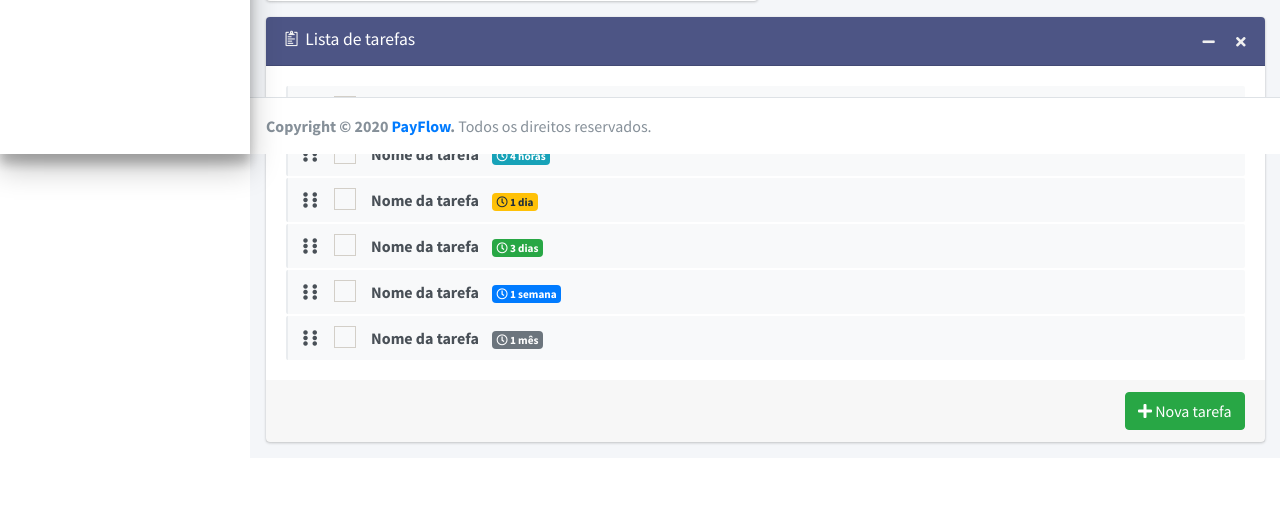
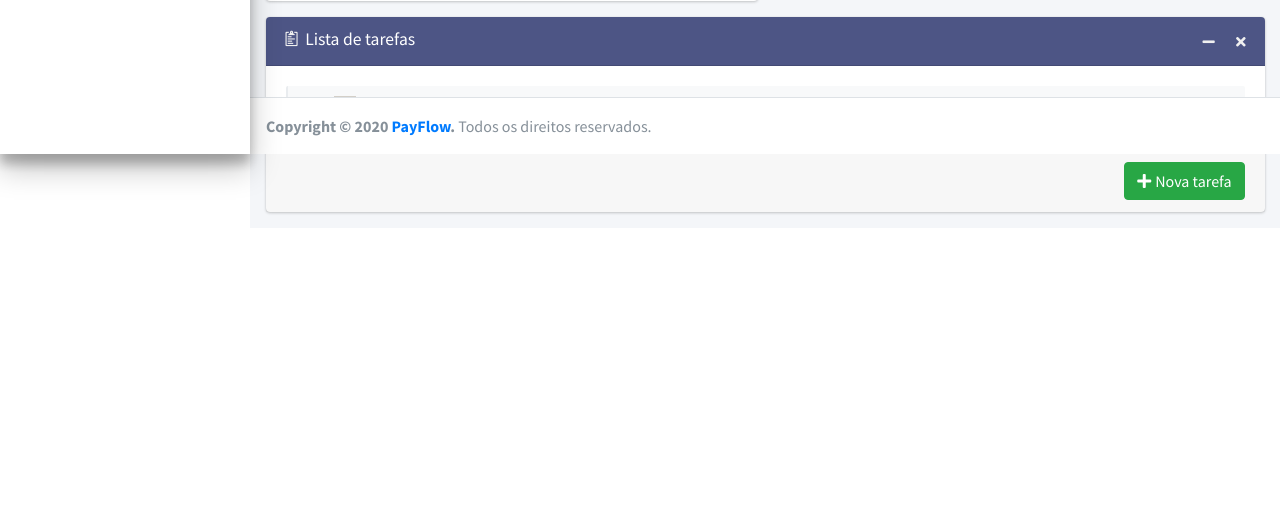
Before and after one commit to arthurmgb/payflow, a PHP site: page /payflow/ in a window 1280 px wide. Shown: the part 646-1161 px from the top of the page. After the commit the page ends 861 px from the top, so only its background shows below. Run offline with PHP 8.4, Linux system fonts and the light colour scheme; the visitor is signed in with stand-in values (Sample User, id 1); some libraries are stand-ins or nearby versions.

Commit message:
Update 05/10

```diff
--- a/dist/css/style.css
+++ b/dist/css/style.css
@@ -134,3 +134,10 @@ tbody tr:hover{
     color: #4d5585;
     background-color: transparent;
 }
+.info a{
+    border-bottom: 2px solid transparent;
+    transition: all 0.2s;
+}
+.info a:hover{
+    border-bottom: 2px solid #4d5585;
+}
--- a/index.php
+++ b/index.php
@@ -317,95 +317,46 @@
                       <i class="fas fa-trash"></i>
                     </div>
                   </li>
-                  <li>
-                    <span class="handle">
-                      <i class="fas fa-ellipsis-v"></i>
-                      <i class="fas fa-ellipsis-v"></i>
-                    </span>
-                    <div  class="icheck-primary d-inline ml-2">
-                      <input type="checkbox" value="" name="todo2" id="todoCheck2">
-                      <label for="todoCheck2"></label>
-                    </div>
-                    <span class="text">Nome da tarefa</span>
-                    <small class="badge badge-info"><i class="far fa-clock"></i> 4 horas</small>
-                    <div class="tools">
-                      <i class="fas fa-edit"></i>
-                      <i class="fas fa-trash"></i>
-                    </div>
-                  </li>
-                  <li>
-                    <span class="handle">
-                      <i class="fas fa-ellipsis-v"></i>
-                      <i class="fas fa-ellipsis-v"></i>
-                    </span>
-                    <div  class="icheck-primary d-inline ml-2">
-                      <input type="checkbox" value="" name="todo3" id="todoCheck3">
-                      <label for="todoCheck3"></label>
-                    </div>
-                    <span class="text">Nome da tarefa</span>
-                    <small class="badge badge-warning"><i class="far fa-clock"></i> 1 dia</small>
-                    <div class="tools">
-                      <i class="fas fa-edit"></i>
-                      <i class="fas fa-trash"></i>
-                    </div>
-                  </li>
-                  <li>
-                    <span class="handle">
-                      <i class="fas fa-ellipsis-v"></i>
-                      <i class="fas fa-ellipsis-v"></i>
-                    </span>
-                    <div  class="icheck-primary d-inline ml-2">
-                      <input type="checkbox" value="" name="todo4" id="todoCheck4">
-                      <label for="todoCheck4"></label>
-                    </div>
-                    <span class="text">Nome da tarefa</span>
-                    <small class="badge badge-success"><i class="far fa-clock"></i> 3 dias</small>
-                    <div class="tools">
-                      <i class="fas fa-edit"></i>
-                      <i class="fas fa-trash"></i>
-                    </div>
-                  </li>
-                  <li>
-                    <span class="handle">
-                      <i class="fas fa-ellipsis-v"></i>
-                      <i class="fas fa-ellipsis-v"></i>
-                    </span>
-                    <div  class="icheck-primary d-inline ml-2">
-                      <input type="checkbox" value="" name="todo5" id="todoCheck5">
-                      <label for="todoCheck5"></label>
-                    </div>
-                    <span class="text">Nome da tarefa</span>
-                    <small class="badge badge-primary"><i class="far fa-clock"></i> 1 semana</small>
-                    <div class="tools">
-                      <i class="fas fa-edit"></i>
-                      <i class="fas fa-trash"></i>
-                    </div>
-                  </li>
-                  <li>
-                    <span class="handle">
-                      <i class="fas fa-ellipsis-v"></i>
-                      <i class="fas fa-ellipsis-v"></i>
-                    </span>
-                    <div  class="icheck-primary d-inline ml-2">
-                      <input type="checkbox" value="" name="todo6" id="todoCheck6">
-                      <label for="todoCheck6"></label>
-                    </div>
-                    <span class="text">Nome da tarefa</span>
-                    <small class="badge badge-secondary"><i class="far fa-clock"></i> 1 mês</small>
-                    <div class="tools">
-                      <i class="fas fa-edit"></i>
-                      <i class="fas fa-trash"></i>
-                    </div>
-                  </li>
                 </ul>
               </div>
               <!-- /.card-body -->
               <div class="card-footer clearfix">
-                <button type="button" class="btn btn-success float-right"><i class="fas fa-plus"></i> Nova tarefa</button>
+                <button type="button" class="btn btn-success float-right" data-toggle="modal" data-target="#taskmodal"><i class="fas fa-plus mr-1"></i>Nova tarefa</button>
               </div>
             </div>
               </div>
-          </div>
+              </div>
+              <div class="row">
+              <div class="col-12">
+                <div class="modal fade" id="taskmodal" tabindex="-1" aria-labelledby="exampleModalLabel" aria-hidden="true">
+                  <div class="modal-dialog modal-dialog-centered">
+                    <div class="modal-content">
+                      <div class="modal-header card-payflow">
+                        <h5 class="modal-title" id="exampleModalLabel"><i class="ion ion-clipboard mr-1"></i> Adicionar tarefa</h5>
+                        <button type="button" class="close" data-dismiss="modal" aria-label="Close">
+                          <i aria-hidden="true" class="fas fa-times-circle"></i>
+                        </button>
+                      </div>
+                      <div class="modal-body">
+                        <div class="container-fluid">
+                          <div class="row">
+                            <div class="col-12">
+                              <form action="">
+                            <input name="title" class="form-control" type="text" placeholder="Digite o nome da tarefa...">
+                            </div>
+                          </div>
+                        </div>
+                      </div>
+                      <div class="modal-footer" style="background-color: #F7F7F7;">
+                        <button type="button" class="btn btn-secondary" data-dismiss="modal">Fechar</button>
+                        <button type="submit" class="btn btn-success"><i class="fas fa-plus mr-1"></i>Adicionar</button>
+                        </form>
+                      </div>
+                    </div>
+                  </div>
+                </div>
+              </div>
+              </div>
           </div>
         </div>
     </section>
```
